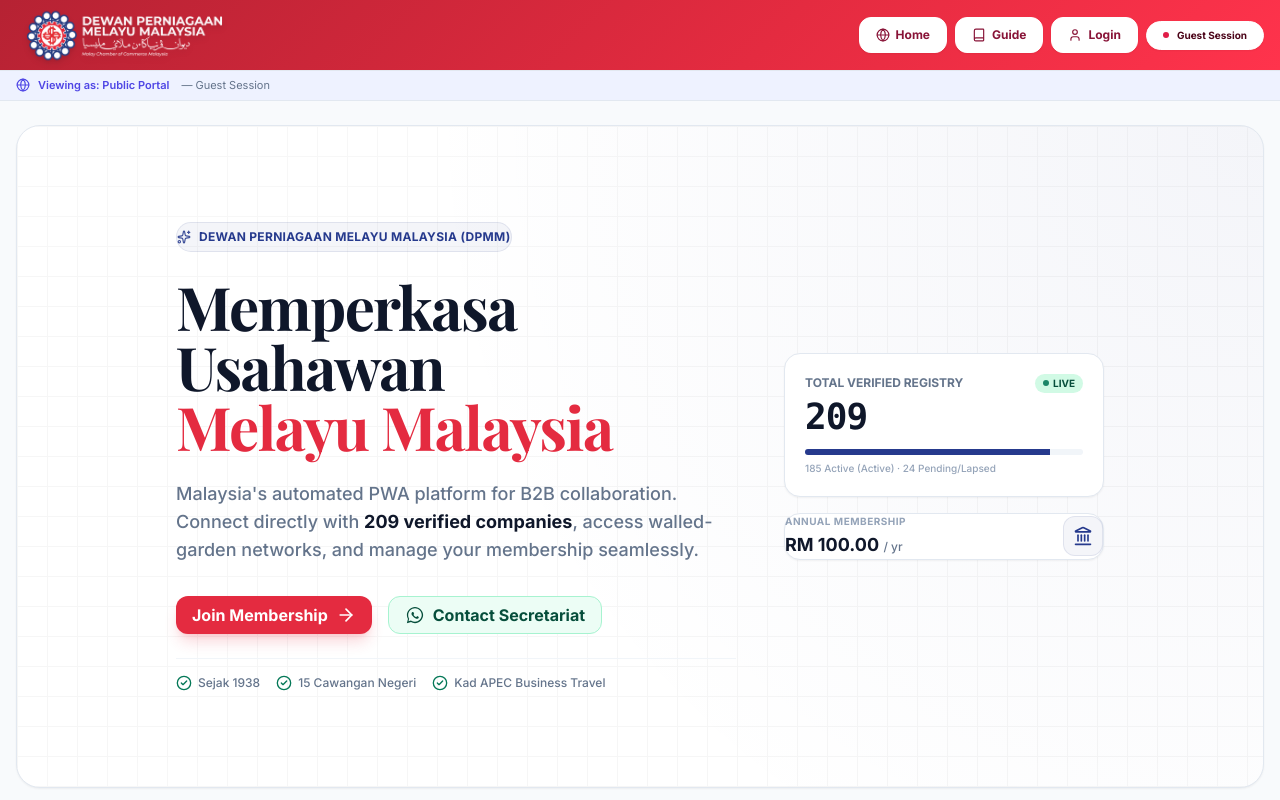
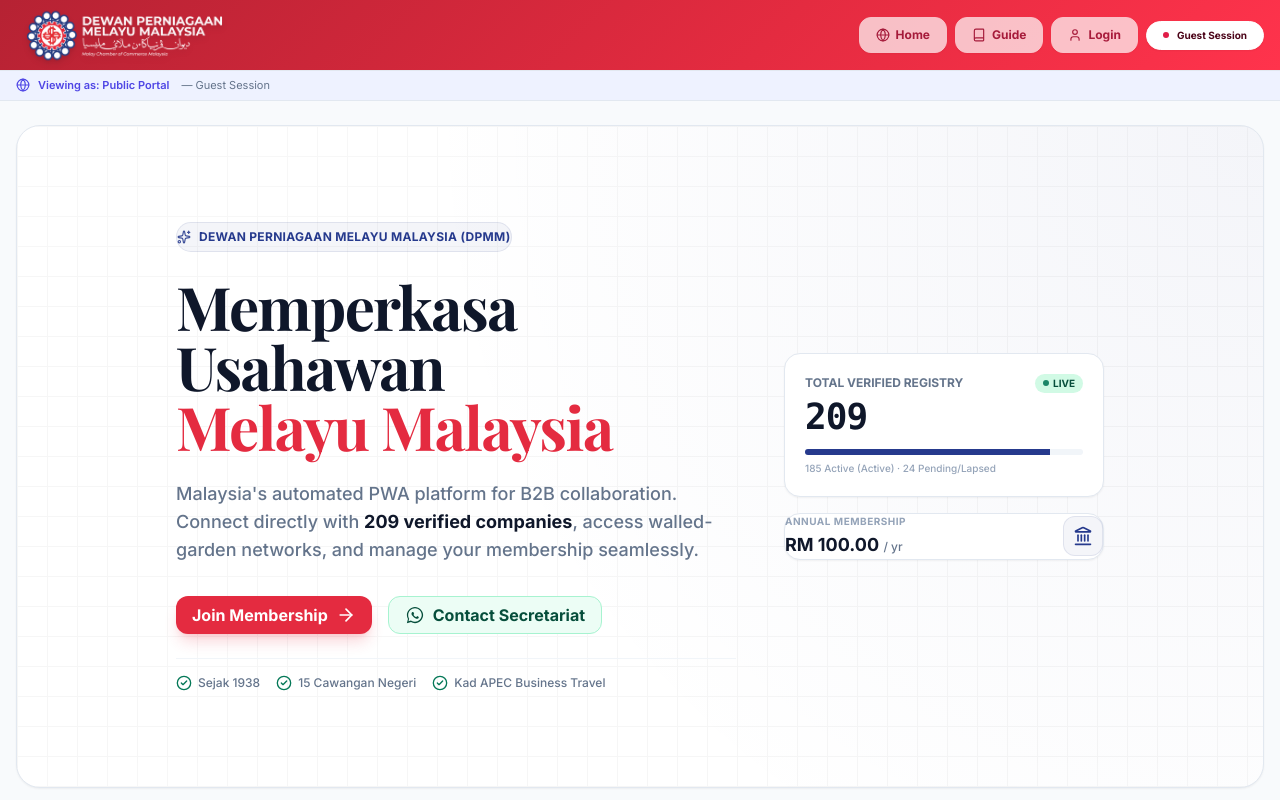
Before and after one commit to manasbhaumik-web/dpmm-pwa_red, a React (Vite) app: page / in a window 1280 px wide. Shown: the top 800 px of the page. Built offline with nearby package versions, Linux system fonts and the light colour scheme.

Commit message:
Increase sign-in spinner size and set nav button opacity to 70%

```diff
--- a/src/App.jsx
+++ b/src/App.jsx
@@ -225,7 +225,7 @@
               onClick={() => setRole('public')}
               className="flex items-center gap-1.5 text-xs text-rose-700 hover:text-rose-800 font-bold
                          border border-white hover:border-rose-100
-                         px-4 py-2 rounded-xl transition-all duration-200 bg-white shadow-sm hover:shadow-md"
+                         px-4 py-2 rounded-xl transition-all duration-200 bg-white shadow-sm hover:shadow-md opacity-70 hover:opacity-100"
               style={{ minHeight: '36px' }}
             >
               <Globe className="w-3.5 h-3.5" />
@@ -235,7 +235,7 @@
               onClick={() => setRole('guide')}
               className="flex items-center gap-1.5 text-xs text-rose-700 hover:text-rose-800 font-bold
                          border border-white hover:border-rose-100
-                         px-4 py-2 rounded-xl transition-all duration-200 bg-white shadow-sm hover:shadow-md"
+                         px-4 py-2 rounded-xl transition-all duration-200 bg-white shadow-sm hover:shadow-md opacity-70 hover:opacity-100"
               style={{ minHeight: '36px' }}
             >
               <Book className="w-3.5 h-3.5" />
@@ -246,7 +246,7 @@
                 onClick={() => setRole('member')}
                 className="flex items-center gap-1.5 text-xs text-rose-700 hover:text-rose-800 font-bold
                            border border-white hover:border-rose-100
-                           px-4 py-2 rounded-xl transition-all duration-200 bg-white shadow-sm hover:shadow-md"
+                           px-4 py-2 rounded-xl transition-all duration-200 bg-white shadow-sm hover:shadow-md opacity-70 hover:opacity-100"
                 style={{ minHeight: '36px' }}
               >
                 <User className="w-3.5 h-3.5" />
@@ -258,7 +258,7 @@
                 onClick={() => handleLogout(role)}
                 className="flex items-center gap-1.5 text-xs text-rose-700 hover:text-rose-800 font-bold
                            border border-white hover:border-rose-100
-                           px-4 py-2 rounded-xl transition-all duration-200 bg-white shadow-sm hover:shadow-md"
+                           px-4 py-2 rounded-xl transition-all duration-200 bg-white shadow-sm hover:shadow-md opacity-70 hover:opacity-100"
                 style={{ minHeight: '36px' }}
               >
                 <LogOut className="w-3.5 h-3.5" />
--- a/src/components/auth/LoginPage.jsx
+++ b/src/components/auth/LoginPage.jsx
@@ -206,7 +206,7 @@
               >
                 {loading ? (
                   <>
-                    <div className="w-4.5 h-4.5 border-2 border-white/30 border-t-white rounded-full animate-spin" />
+                    <div className="w-6 h-6 border-[3px] border-white/30 border-t-white rounded-full animate-spin" />
                     <span>Signing In…</span>
                   </>
                 ) : (
```
